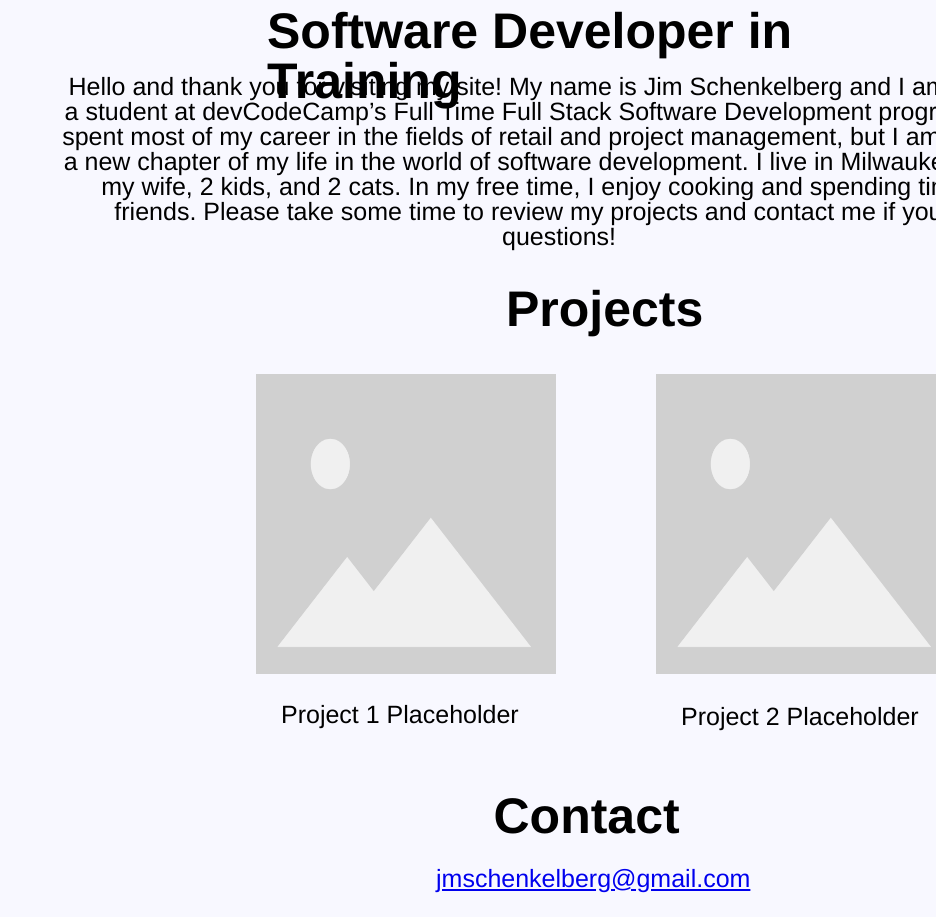
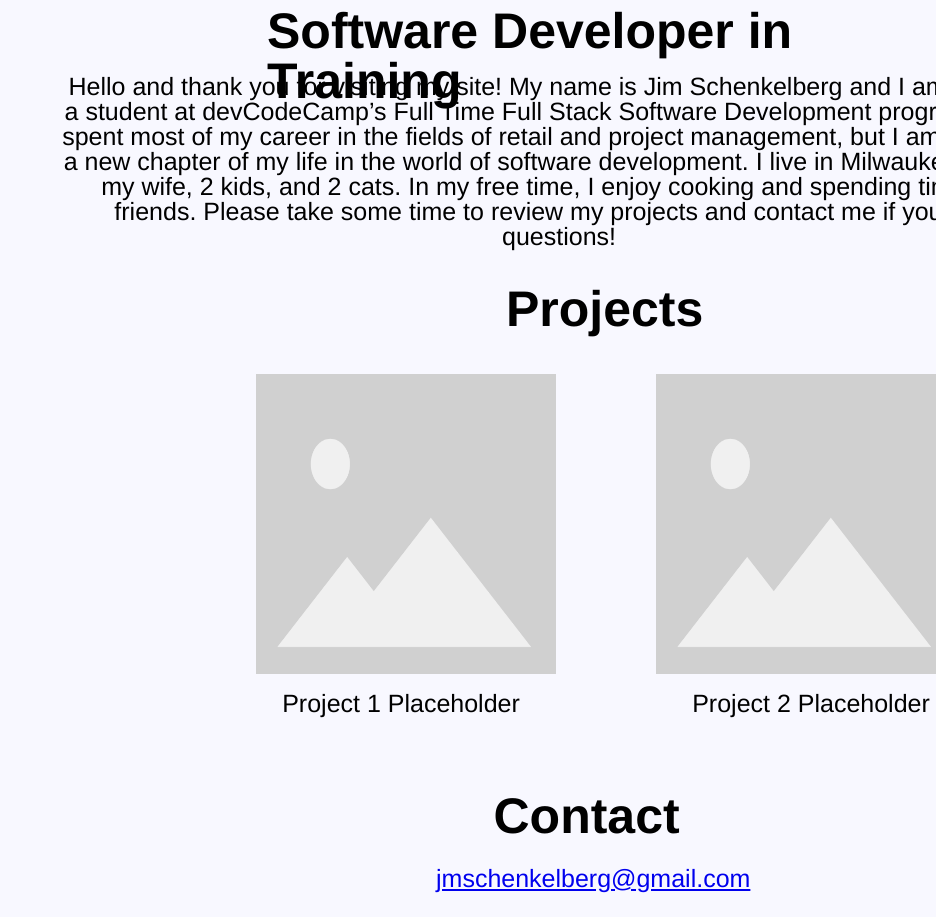
Before and after one commit to jschenkelberg/jschenkelberg.github.io, a plain HTML site: page index.html in a window 1280 px wide. Shown: the part 776-1693 px from the top of the page, without its empty margins (344-1280 px from the left). Drawn offline with Linux system fonts and the light colour scheme.

Commit message:
added classes for project placeholder subtitles

```diff
--- a/index.html
+++ b/index.html
@@ -24,7 +24,7 @@
     <img src="Placeholder.png" alt="Project Placeholder2"class="image2"></img>
     <h4><a id="CONTACT"></a>Contact</h4>
     <h5><a href="mailto:jmschenkelberg@gmail.com">jmschenkelberg@gmail.com</a>
-    <h6>Project 1 Placeholder</h6>
-    <h7>Project 2 Placeholder</h7>
+    <p class="subtitle1">Project 1 Placeholder</p>
+    <p class="subtitle2">Project 2 Placeholder</p>
 </body>
 </html>
--- a/portfolio.css
+++ b/portfolio.css
@@ -158,11 +158,11 @@ height:auto;
   top: 1150px
 }
 
-h6{
+.subtitle1{
   height: 25px;
   width: 300px;
-  left: 625px;
-  top: 1420px;
+  left: -185px;
+  top: -200px;
   font-size: 25px;
   font-style: normal;
   font-weight: 400;
@@ -173,11 +173,11 @@ h6{
   box-sizing: border-box;
 }
 
-h7 {
+.subtitle2 {
   height: 25px;
   width: 300px;
-  left: 1025px;
-  top: 1480px;
+  left: 225px;
+  top: -200px;
   font-size: 25px;
   font-style: normal;
   font-weight: 400;
```
